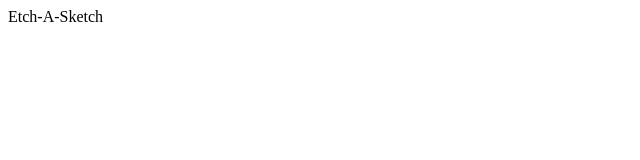
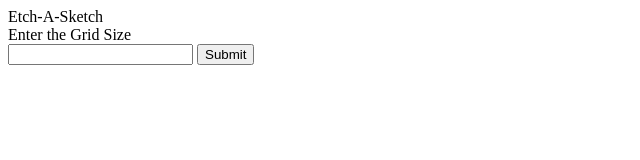
Before and after one commit to UtkarshSingh22/Etch-A-Sketch, a plain HTML site: page index.html in a window 1280 px wide. Shown: the whole page, without its empty margins (0-640 px from the left). Drawn offline with Linux system fonts and the light colour scheme.

Commit message:
Add settings class and its chilren

```diff
--- a/index.html
+++ b/index.html
@@ -9,7 +9,13 @@
 <body>
     <div class="header">Etch-A-Sketch</div>
     <div class="container">
-        <div class="settings"></div>
+        <div class="settings">
+            <div class="size">
+                <div class="text">Enter the Grid Size</div>
+                <input class="input">
+                <button class="btn">Submit</button>
+            </div>
+        </div>
         <div class="grid"></div>
     </div>
 
```
